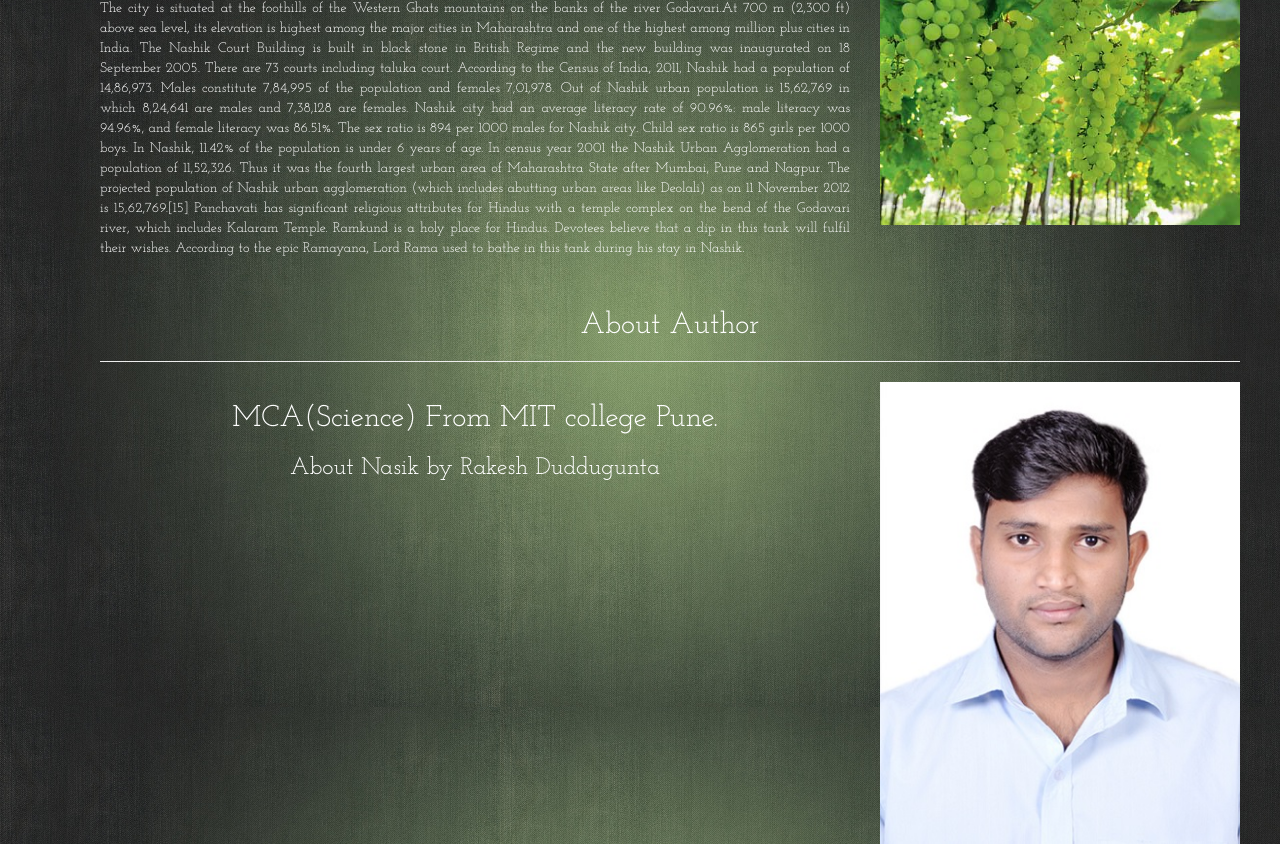
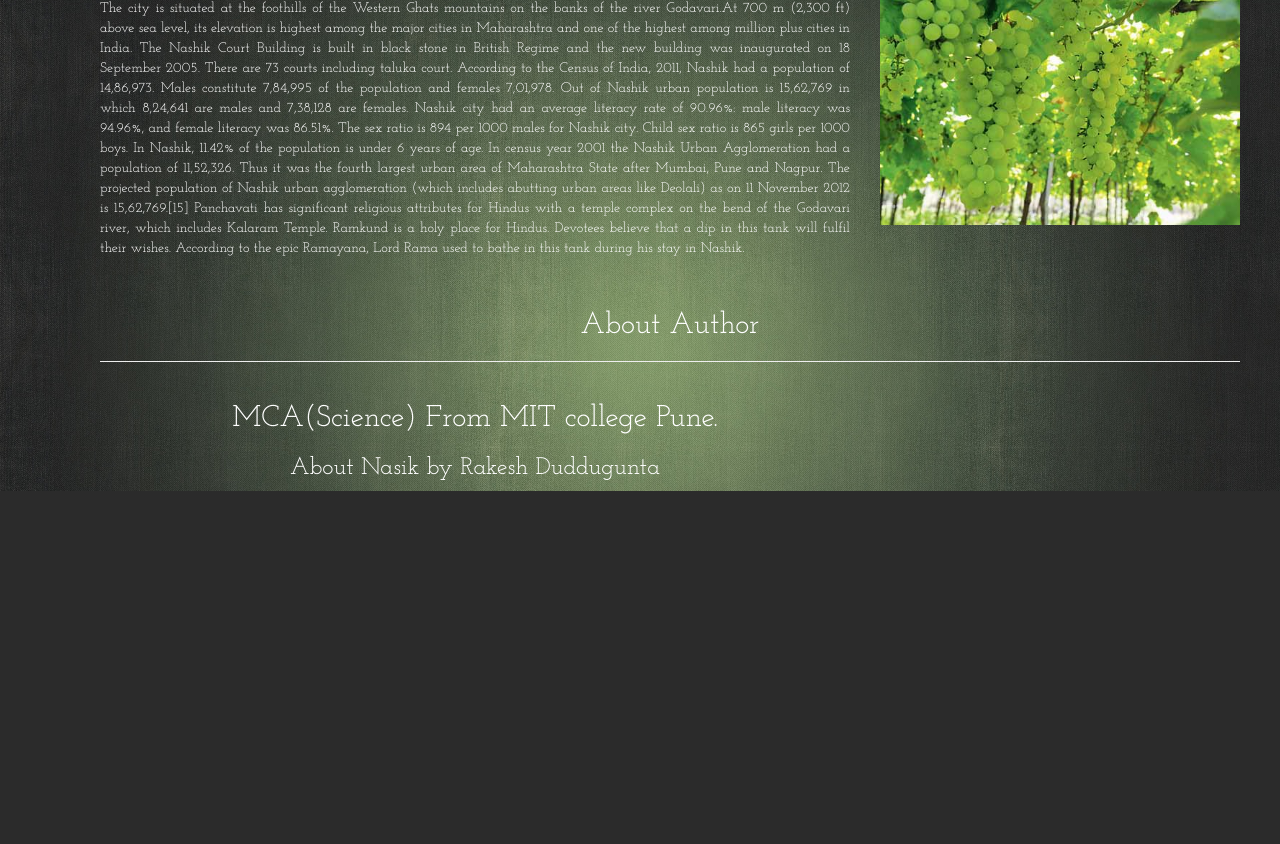
Before and after one commit to rakeshduddugunta/Nashik, a PHP site: page / in a window 1280 px wide. Shown: the part 2173-3017 px from the top of the page. After the commit the page ends 2664 px from the top, so only its background shows below. Run offline with PHP 8.4, Linux system fonts and the light colour scheme.

Commit message:
Update index.php

```diff
--- a/index.php
+++ b/index.php
@@ -190,10 +190,6 @@
     <div class="col-sm-8">
         <h2 style="font-family: 'Josefin Slab', serif;color: #ffffff"> MCA(Science) From MIT college Pune.</h2>
         <h3 style="font-family: 'Josefin Slab', serif;color: #ffffff">About Nasik by Rakesh Duddugunta </h3>
-
-    </div>
-    <div class="col-sm-4">
-        <img src="DSC_0019.JPG" class="img-responsive" alt="image">
     </div>
 </div><!-- End row -->
 </body>
```
